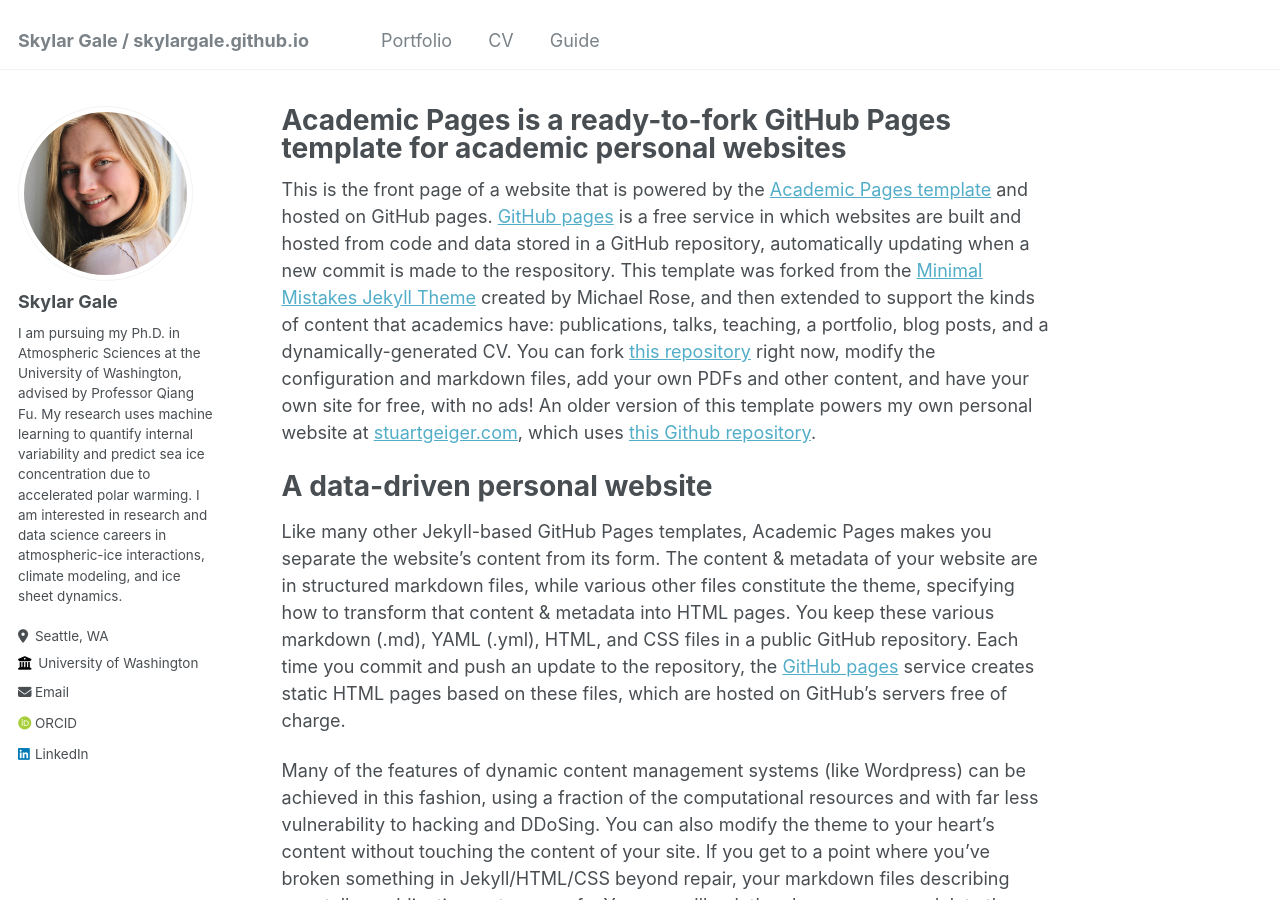
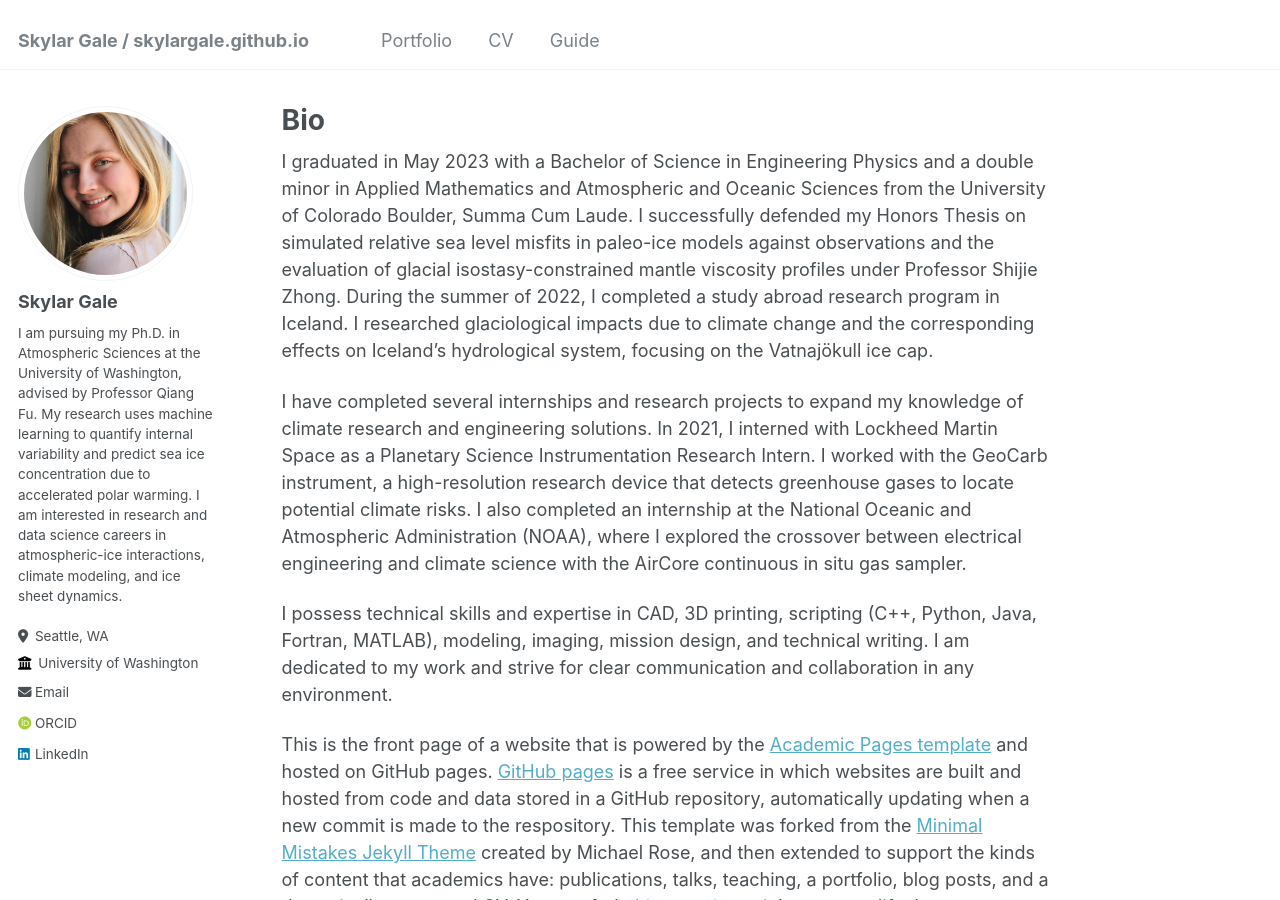
Before and after one commit to skylargale/skylargale.github.io, a Jekyll site: the page built from _pages/about.md, in a window 1280 px wide and 900 px high. Built offline with Jekyll 4.4.1, drawn with Linux system fonts in a browser that asks for light colours; some web fonts are replaced.

Commit message:
Update about.md

```diff
--- a/_pages/about.md
+++ b/_pages/about.md
@@ -1,11 +1,17 @@
 ---
 permalink: /
-title: "Academic Pages is a ready-to-fork GitHub Pages template for academic personal websites"
+title: "Bio"
 author_profile: true
 redirect_from:
   - /about/
   - /about.html
 ---
+
+I graduated in May 2023 with a Bachelor of Science in Engineering Physics and a double minor in Applied Mathematics and Atmospheric and Oceanic Sciences from the University of Colorado Boulder, Summa Cum Laude. I successfully defended my Honors Thesis on simulated relative sea level misfits in paleo-ice models against observations and the evaluation of glacial isostasy-constrained mantle viscosity profiles under Professor Shijie Zhong. During the summer of 2022, I completed a study abroad research program in Iceland. I researched glaciological impacts due to climate change and the corresponding effects on Iceland's hydrological system, focusing on the Vatnajökull ice cap.
+
+I have completed several internships and research projects to expand my knowledge of climate research and engineering solutions. In 2021, I interned with Lockheed Martin Space as a Planetary Science Instrumentation Research Intern. I worked with the GeoCarb instrument, a high-resolution research device that detects greenhouse gases to locate potential climate risks. I also completed an internship at the National Oceanic and Atmospheric Administration (NOAA), where I explored the crossover between electrical engineering and climate science with the AirCore continuous in situ gas sampler.
+
+I possess technical skills and expertise in CAD, 3D printing, scripting (C++, Python, Java, Fortran, MATLAB), modeling, imaging, mission design, and technical writing. I am dedicated to my work and strive for clear communication and collaboration in any environment.
 
 This is the front page of a website that is powered by the [Academic Pages template](https://github.com/academicpages/academicpages.github.io) and hosted on GitHub pages. [GitHub pages](https://pages.github.com) is a free service in which websites are built and hosted from code and data stored in a GitHub repository, automatically updating when a new commit is made to the respository. This template was forked from the [Minimal Mistakes Jekyll Theme](https://mmistakes.github.io/minimal-mistakes/) created by Michael Rose, and then extended to support the kinds of content that academics have: publications, talks, teaching, a portfolio, blog posts, and a dynamically-generated CV. You can fork [this repository](https://github.com/academicpages/academicpages.github.io) right now, modify the configuration and markdown files, add your own PDFs and other content, and have your own site for free, with no ads! An older version of this template powers my own personal website at [stuartgeiger.com](http://stuartgeiger.com), which uses [this Github repository](https://github.com/staeiou/staeiou.github.io).
 
```
